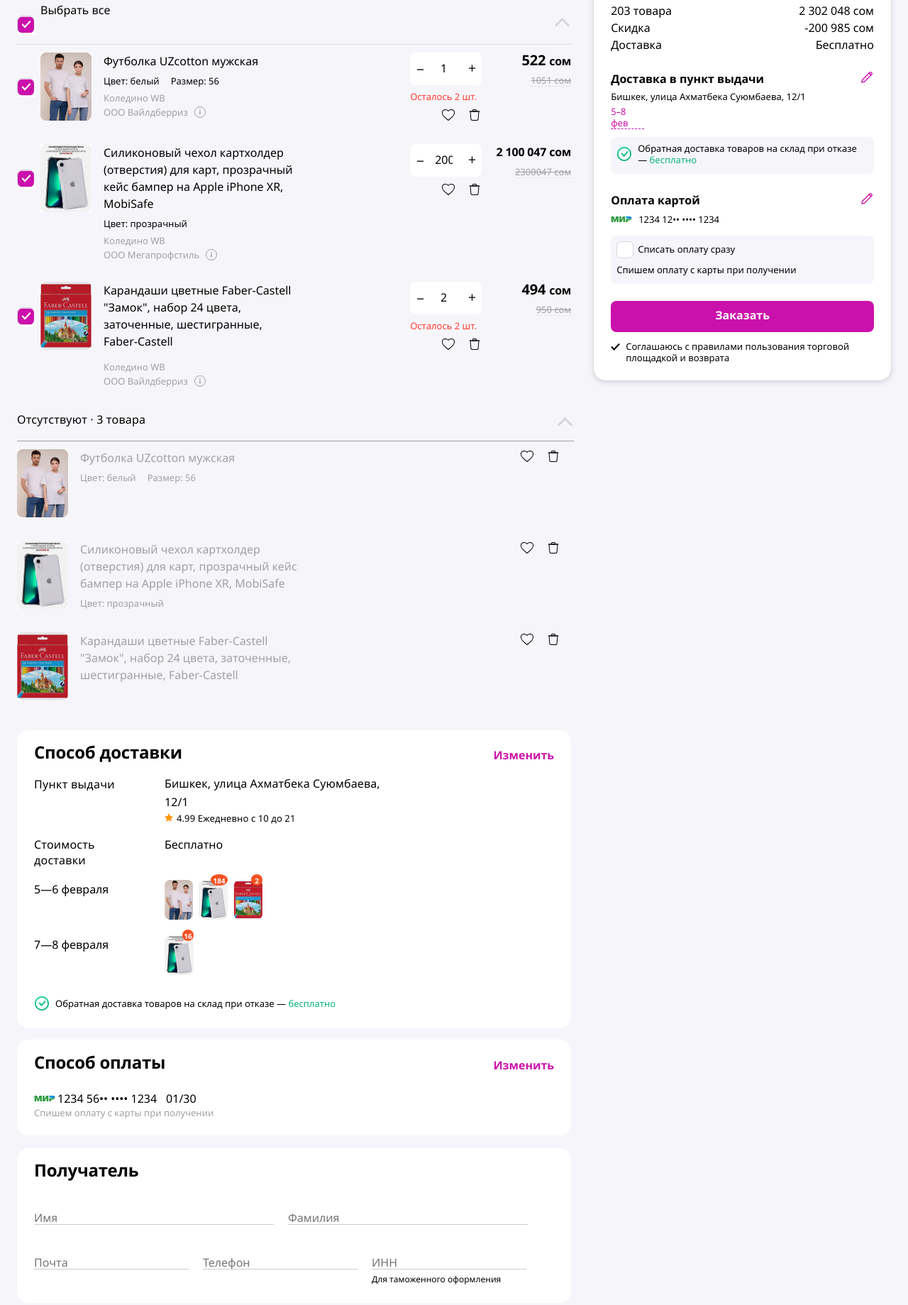
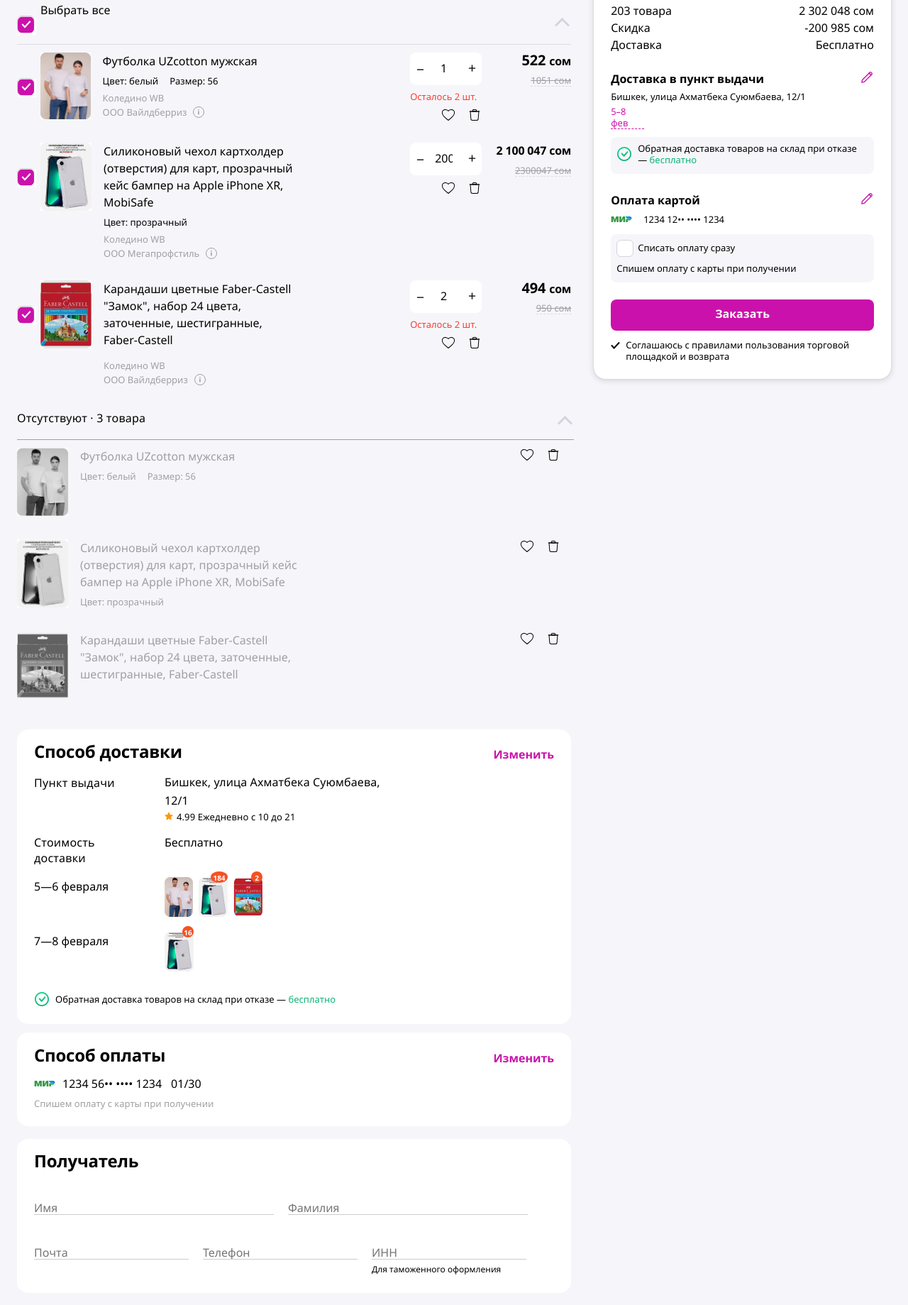
Before and after one commit to Valeria2312/WB_frontend, a website with bundled scripts: page index.html in a window 1280 px wide. Shown: the part 182-2021 px from the top of the page at 71% size. Built offline with nearby package versions, Linux system fonts and the light colour scheme.

Commit message:
коррекция верски

```diff
--- a/src/script/components/chengeBasketOrder.js
+++ b/src/script/components/chengeBasketOrder.js
@@ -1,4 +1,4 @@
-const products = document.querySelectorAll(".basket-items-active .basket-items .basket-item")
+const products = document.querySelectorAll(".basket-items-active .basket-item")
 
 window.addEventListener('DOMContentLoaded', () => {
     countFullPrice()
--- a/src/script/components/render.js
+++ b/src/script/components/render.js
@@ -40,7 +40,6 @@
     }
     let getSizeProductInfoInMobileOutStock = () => {
         if(product.openCheck && product.openSize) {
-            console.log(product.openCheck)
             return `
                 <p class="basket-item-size-mobile-more">${product.openSize}</p>
                 <p class="basket-item-openCheck"></p>`
@@ -48,7 +47,6 @@
             return ""
         }
     }
-
     let getInStock = () => {
          if (product.inStock < 5) {
              return `<div class="basket-item-notification">Осталось ${product.inStock} шт.</div>`
@@ -142,67 +140,7 @@
                                 </div>
                             </div>
                         </div>`
-//     productsInMobile += `<div class="basket-item">
-//                             <div class="basket-item-mainInformation">
-//                                 <div class="basket-item-img">
-// <!--                                    <div class="checkbox-custom checkbox-inItem">-->
-// <!--                                        <label for="checkbox-id" class="checkbox-label">-->
-// <!--                                            <input type="checkbox" checked />-->
-// <!--                                            <span class="newCheckbox"></span>-->
-// <!--                                        </label>-->
-// <!--                                    </div>-->
-//                                 <div class="checkbox-custom checkbox-inItem">
-//                                     <label for="checkbox-id" class="checkbox-label">
-//                                         <input class="realCheckbox" type="checkbox" checked/>
-//                                         <span class="newCheckbox"></span>
-//                                     </label>
-//                                 </div>
-//                                 ${getSizeProductInfoInMobile()}
-//                                     <div class="basket-item-photo">
-//                                         <img src="${product.img}" alt="Изображение товара">
-//                                     </div>
-//                                 </div>
-//                                 <div class="basket-item-count">
-//                                     <div class="counter">
-//                                         <button type="button" value="-" class="btn-minus">
-//                                             <img src="assets/images/svg/minus.svg" alt="минус">
-//                                         </button>
-//                                         <input
-//                                                 type="number"
-//                                                 value="1"
-//                                                 name="count"
-//                                                 class="input-count"
-//                                                 readonly
-//                                         />
-//                                         <button type="button" value="+" class="btn-plus">
-//                                             <img src="assets/images/svg/plus.svg" alt="плюс">
-//                                         </button>
-//                                     </div>
-//                                 </div>
-//                                 </div>
-//                             <div class="basket-item-description">
-//                                 <div class="basket-item-price">
-//                                     ${getDiscount()}
-//                                     <span class="basket-item-oldPrice strike">${product.price} сом</span>
-//                                 </div>
-//                                 <span class="basket-item-name tree_point">${product.productName}</span>
-//                                 ${getProductInfoInMobile()}
-//                                 <div class="basket-item-info">
-//                                     <p class="basket-item-warehouse">${product.warehouse}</p>
-//                                 </div>
-//                                 <div class="basket-item-functions">
-//                                     <span class="basket-item-notification">Осталось ${product.inStock} шт.</span>
-//                                     <div class="basket-item-opportunities">
-//                                         <button class="basket-item-addFavorite">
-//                                             <img src="assets/images/svg/favorite.svg" alt="Добавить в избранное">
-//                                         </button>
-//                                         <button class="basket-item-delete">
-//                                             <img src="assets/images/svg/delete.svg" alt="Удалить товар">
-//                                         </button>
-//                                     </div>
-//                                 </div>
-//                             </div>
-//                             </div>`
+
     productsInMobile += `<div class="basket-item">
                             <div class="basket-item-mainInformation">
                                 <div class="basket-item-img">
@@ -264,7 +202,7 @@
     productsOutStock += `<div class="basket-item">
                             <div class="basket-item-mainInformation">
                                 <div class="basket-item-photo">
-                                    <img src="${product.img}" alt="Изображение товара">
+                                    <img src="${product.imgOutStock}" alt="Изображение товара">
                                 </div>
                                 <div class="basket-item-description">
                                     <span class="basket-item-name">${product.productName}</span>
--- a/src/style/conponents/basket-item.css
+++ b/src/style/conponents/basket-item.css
@@ -347,6 +347,7 @@
         margin-left: 12px;
         gap: 28px;
         margin-top: 6px;
+        margin-right: 16px;
     }
     .basket-item-opportunities {
         padding-left: 0;
--- a/src/style/conponents/basket.css
+++ b/src/style/conponents/basket.css
@@ -134,7 +134,7 @@
         gap: 30px;
         /*Изменения пиксель перфект верстки в связи с тем, что расширение захватывает зону скрола*/
         /*padding-right: 0;*/
-        padding-right: 9px;
+        /*padding-right: 9px;*/
         /*margin-right: 9px;*/
         margin-right: 0;
     }
--- a/src/style/conponents/basket_order.css
+++ b/src/style/conponents/basket_order.css
@@ -224,6 +224,6 @@
         display: none;
     }
     .paymentNow {
-        margin-bottom: 23px;
+        margin-bottom: 21px;
     }
 }
--- a/src/style/conponents/noProduct.css
+++ b/src/style/conponents/noProduct.css
@@ -5,6 +5,10 @@
 }
 .basket-items-noProduct .basket-item-photo {
     margin-left: 0;
+    width: 72px;
+}
+.basket-item-photo img {
+    width: 100%;
 }
 .basket-items-mobile-noProduct {
     display: none;
--- a/src/style/conponents/subInfo.css
+++ b/src/style/conponents/subInfo.css
@@ -2,7 +2,7 @@
     display: flex;
     padding: 15px 24px 24px 24px;
     flex-direction: column;
-    gap: 24px;
+    gap: 23px;
     align-self: stretch;
     border-radius: 16px;
     background: var(--white);
@@ -103,7 +103,7 @@
     align-self: stretch;
     border-radius: 16px;
     background: var(--white);
-    margin-top: 16px;
+    margin-top: 12px;
 }
 .payment-method-header {
     margin-bottom: 16px;
@@ -111,8 +111,15 @@
 .payment-description {
     display: flex;
     gap: 3px;
-    /*margin-bottom: 6px;*/
     margin-top: 7px;
+
+    gap: 10px;
+    margin-top: -4px;
+    margin-bottom: 8px;
+}
+.basket-order .payment-description {
+    margin-top: 7px;
+    margin-bottom: -2px;
 }
 .payment-description-text-inPaymentMethod {
     display: flex;
```
